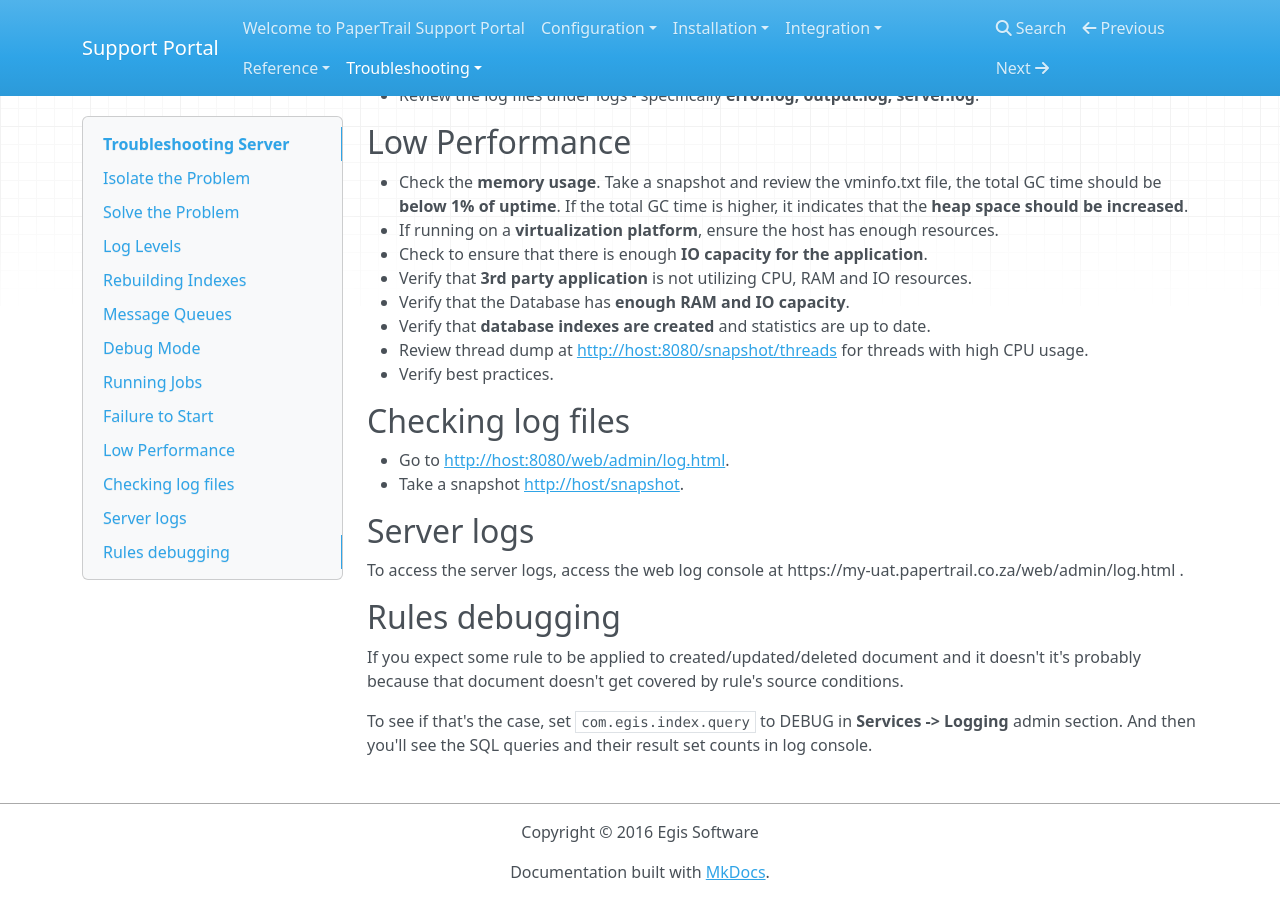
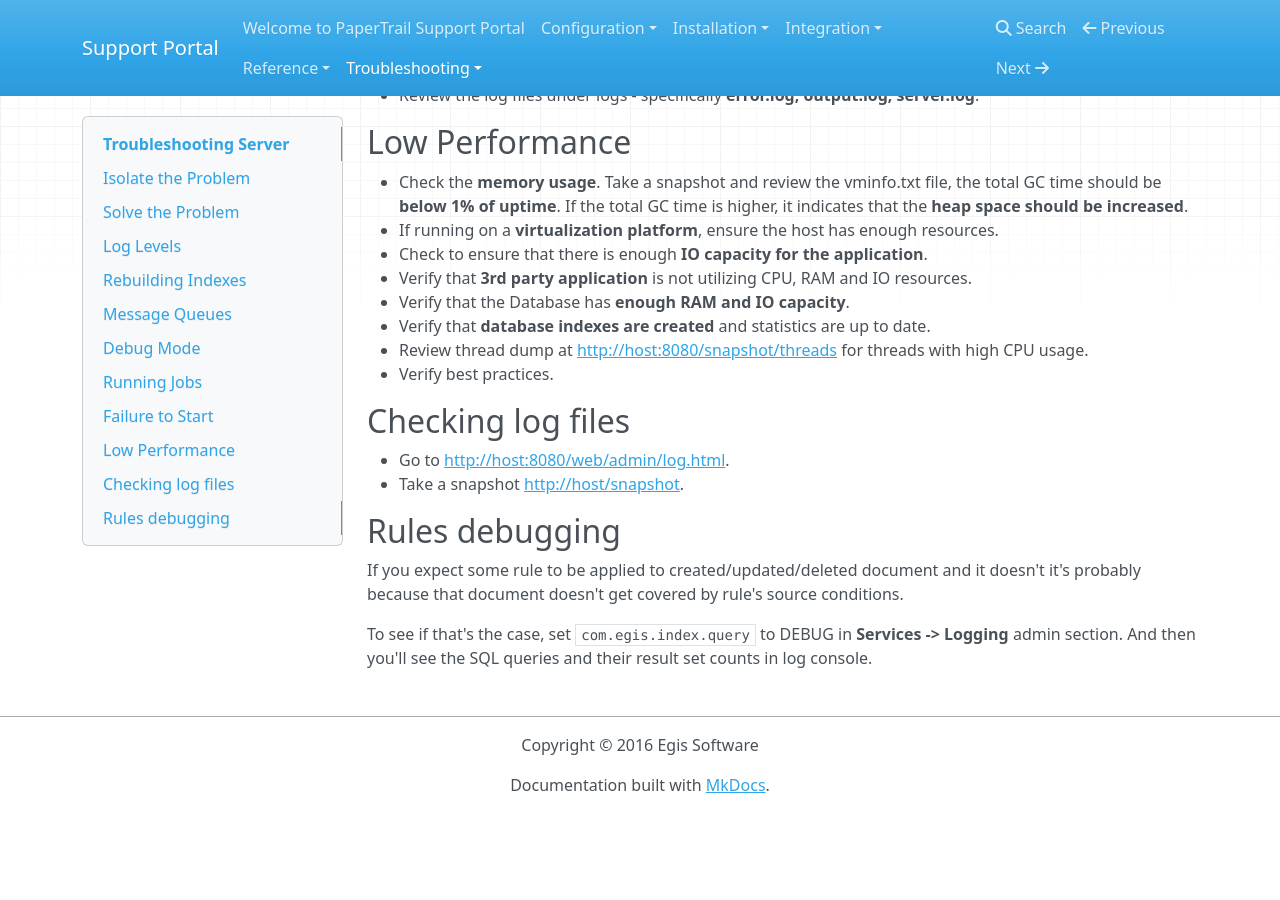
Before and after one commit to ryanegis/support-portal, an MkDocs documentation site: the page built from docs/Troubleshooting/Troubleshooting Server.md, in a window 1280 px wide and 900 px high, scrolled down 3388 px. Built offline with MkDocs 1.6.1, drawn with Linux system fonts in a browser that asks for light colours; nearby versions of some CDN libraries; old or Windows-style settings are respelled for this version of MkDocs; after the commit the page ends 4201 px from its top, so only the background shows below that.

Commit message:
docs: removed extra section
it basically repeated "Checking log files" part

```diff
--- a/docs/Troubleshooting/Troubleshooting Server.md
+++ b/docs/Troubleshooting/Troubleshooting Server.md
@@ -99,10 +99,6 @@ If PaperTrail fails to start, follow these steps :
 *  Go to [http://host:8080/web/admin/log.html](http://host:8080/web/admin/log.html).
 *  Take a snapshot [http://host/snapshot](http://host/snapshot).
 
-## Server logs
-
-To access the server logs, access the web log console at https://my-uat.papertrail.co.za/web/admin/log.html .
-
 ## Rules debugging
 
 If you expect some rule to be applied to created/updated/deleted document and it doesn't it's probably because that
```
